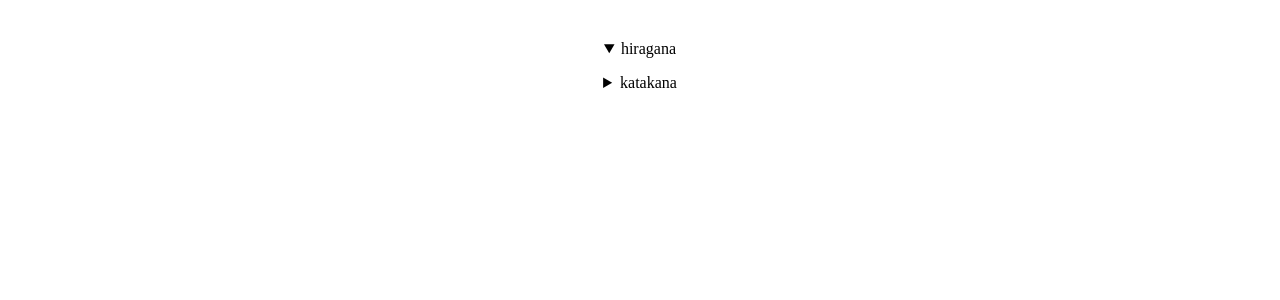
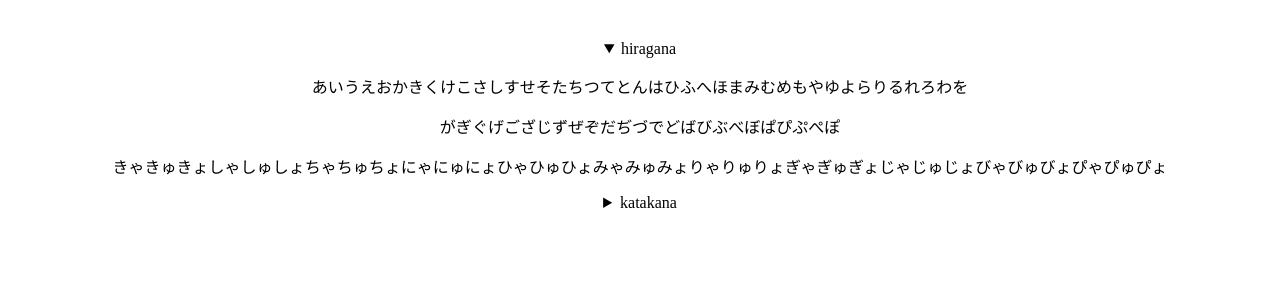
Before and after one commit to Wolfinbarger/kana-dojo, a React (Vite) app: page / in a window 1280 px wide. Both pictures are taken after a click on the heading "hiragana". Shown: the top 300 px of the page. Built offline with nearby package versions, Linux system fonts and the light colour scheme.

Commit message:
Display characters.

```diff
--- a/src/components/Table/CollapsibleKanaTable.jsx
+++ b/src/components/Table/CollapsibleKanaTable.jsx
@@ -3,7 +3,9 @@ const CollapsibleKanaTable = ({ scriptName, data }) => {
     <>
       <details>
         <summary>{scriptName}</summary>
-        <p></p>
+        {Object.entries(data).map(([key, values]) => (
+          <p key={`${scriptName}-${key}`}>{Object.values(values)}</p>
+        ))}
       </details>
     </>
   );
```
